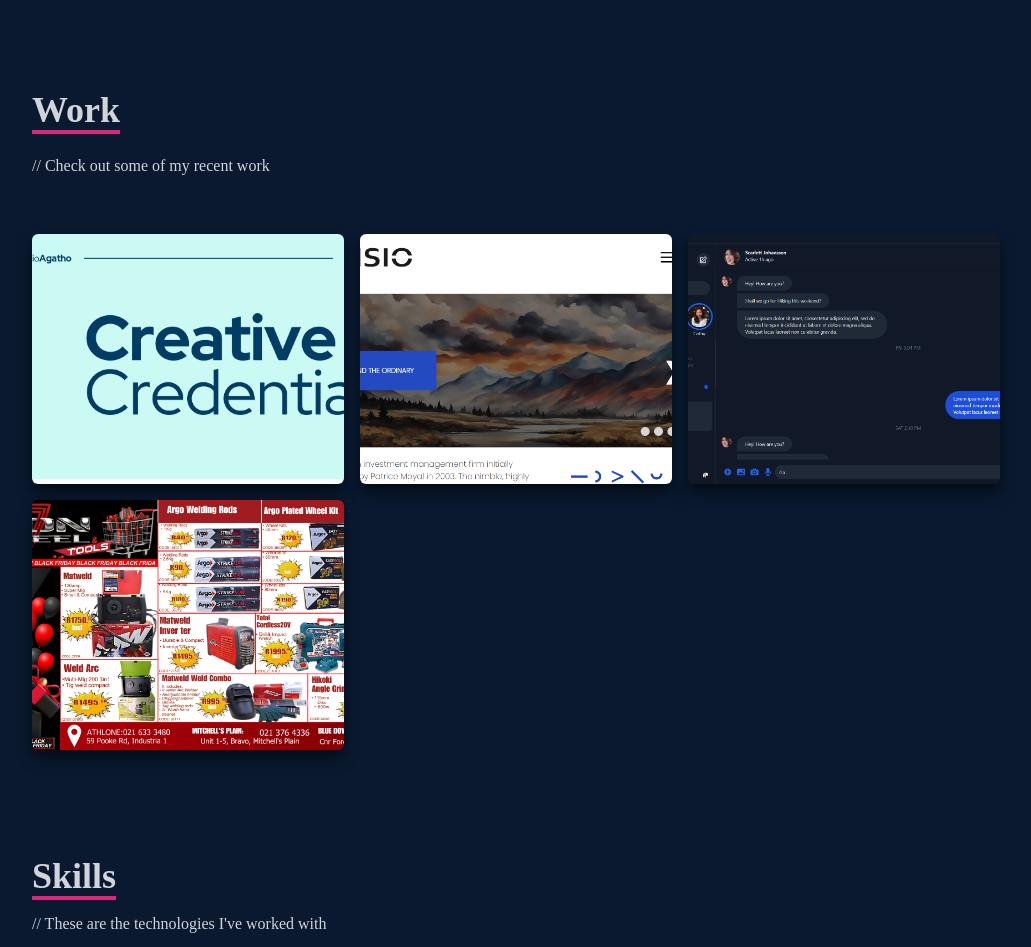
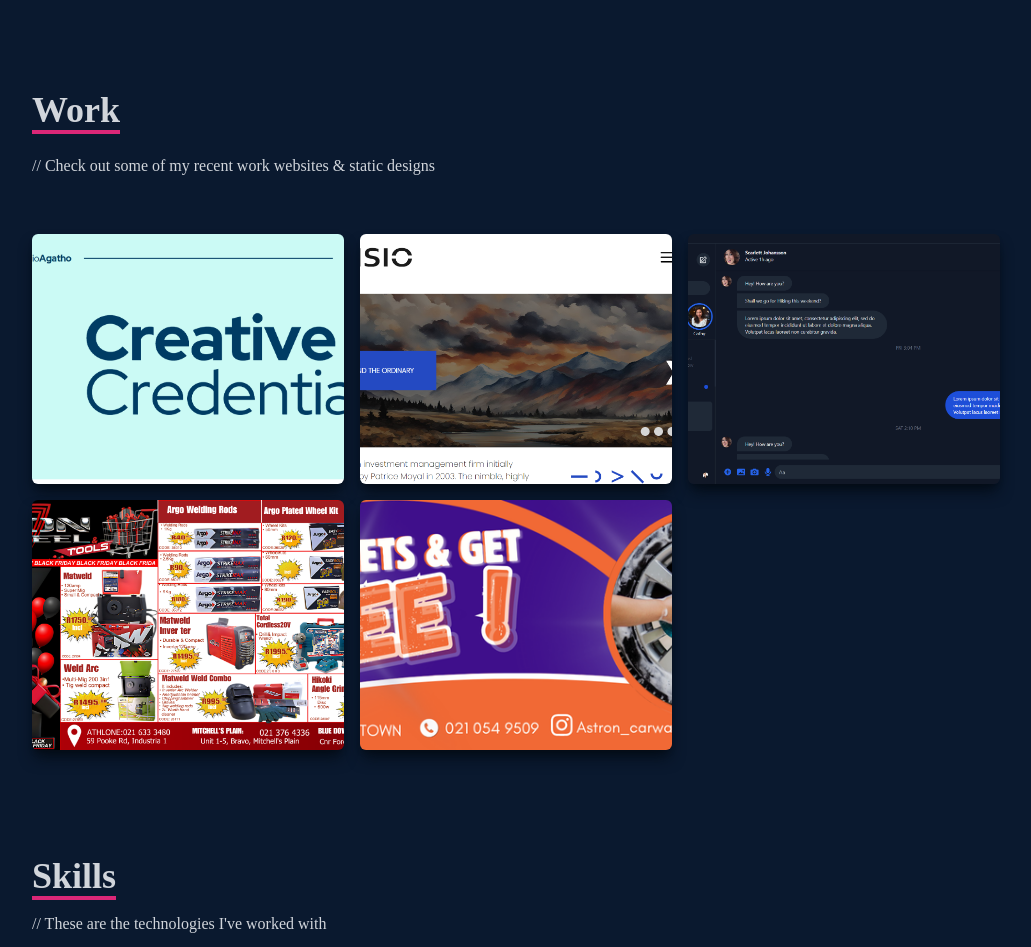
Before and after one commit to shaheemux/Portfolio, a React (Create React App) app: page / in a window 1280 px wide. Shown: the part 800-1747 px from the top of the page, without its empty margins (124-1155 px from the left). Built offline with nearby package versions, Linux system fonts and the light colour scheme.

Commit message:
added files

```diff
--- a/src/components/Work.jsx
+++ b/src/components/Work.jsx
@@ -15,7 +15,7 @@ const Work = () => {
           <p className='text-4xl font-bold inline border-b-4 text-gray-300 border-pink-600'>
             Work
           </p>
-          <p className='py-6'>// Check out some of my recent work</p>
+          <p className='py-6'>// Check out some of my recent work websites & static designs</p>
         </div>
 
 {/* container for projects */}
--- a/src/data/data.js
+++ b/src/data/data.js
@@ -2,6 +2,7 @@ import Cred from '../assets/projects/cred.png'
 import Elemental from '../assets/projects/Elemental.png'
 import Whatsapp from '../assets/projects/whatsapp.png'
 import newspaper from '../assets/projects/newspaper.png'
+import Carwash from '../assets/projects/CarWash.png'
 
 
 
@@ -39,6 +40,13 @@ export const data=[
         github:"",
         live:"https://drive.google.com/file/d/1e1jBPpCMCpEcAYOFT-Fz0LU5vsVvJje2/view?usp=sharing",
     },
+    {
+        id:5,
+        name:"Carwash Booklet",
+        image:Carwash,
+        github:"",
+        live:"https://drive.google.com/file/d/1YQCQtl2RC9vqP9xBv2_x9cw2zED6ZHhC/view?usp=sharing",
+    },
 
 
 ]
```
Also changed, not shown: src/assets/projects/CarWash.png (added).
